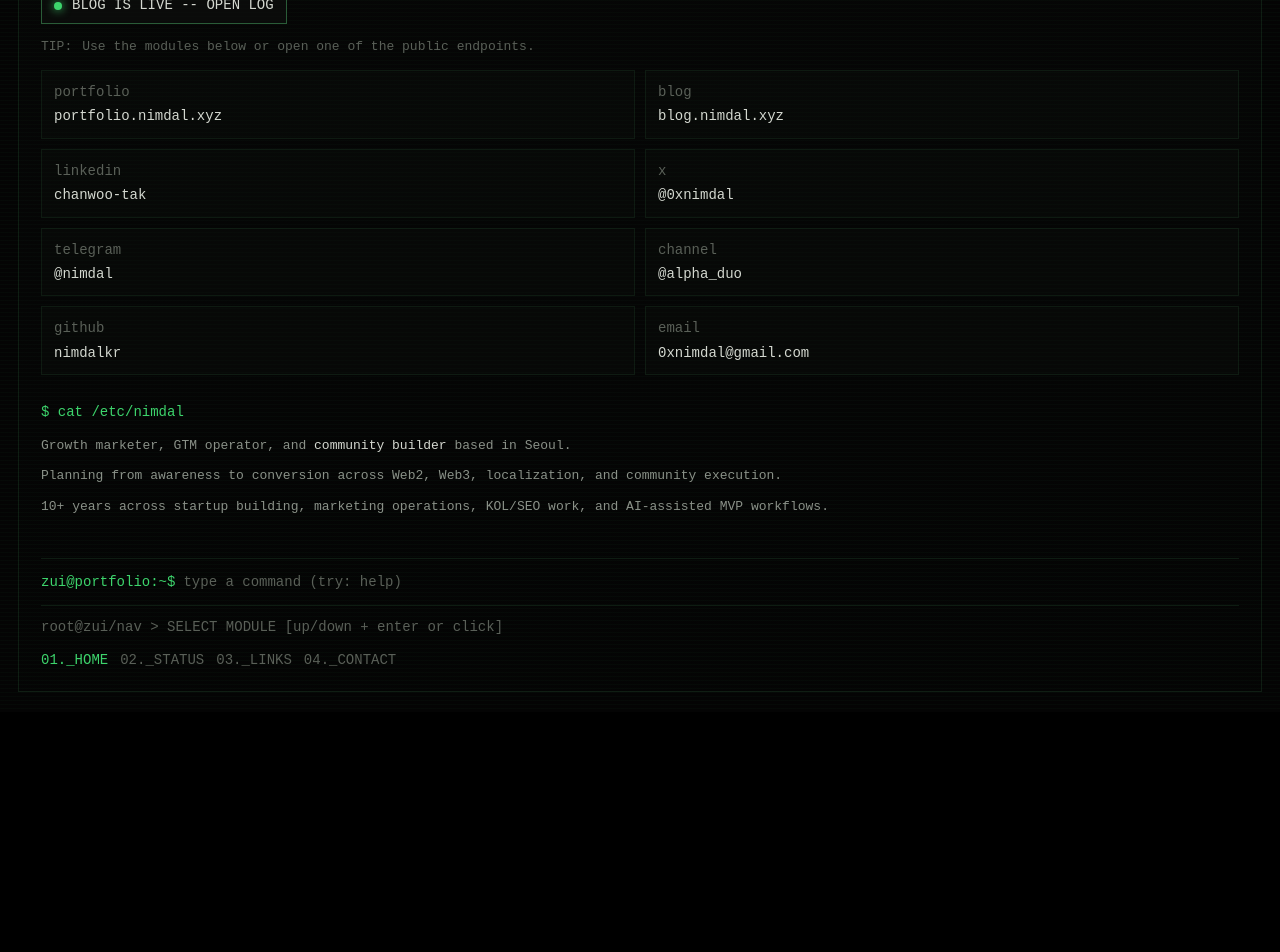
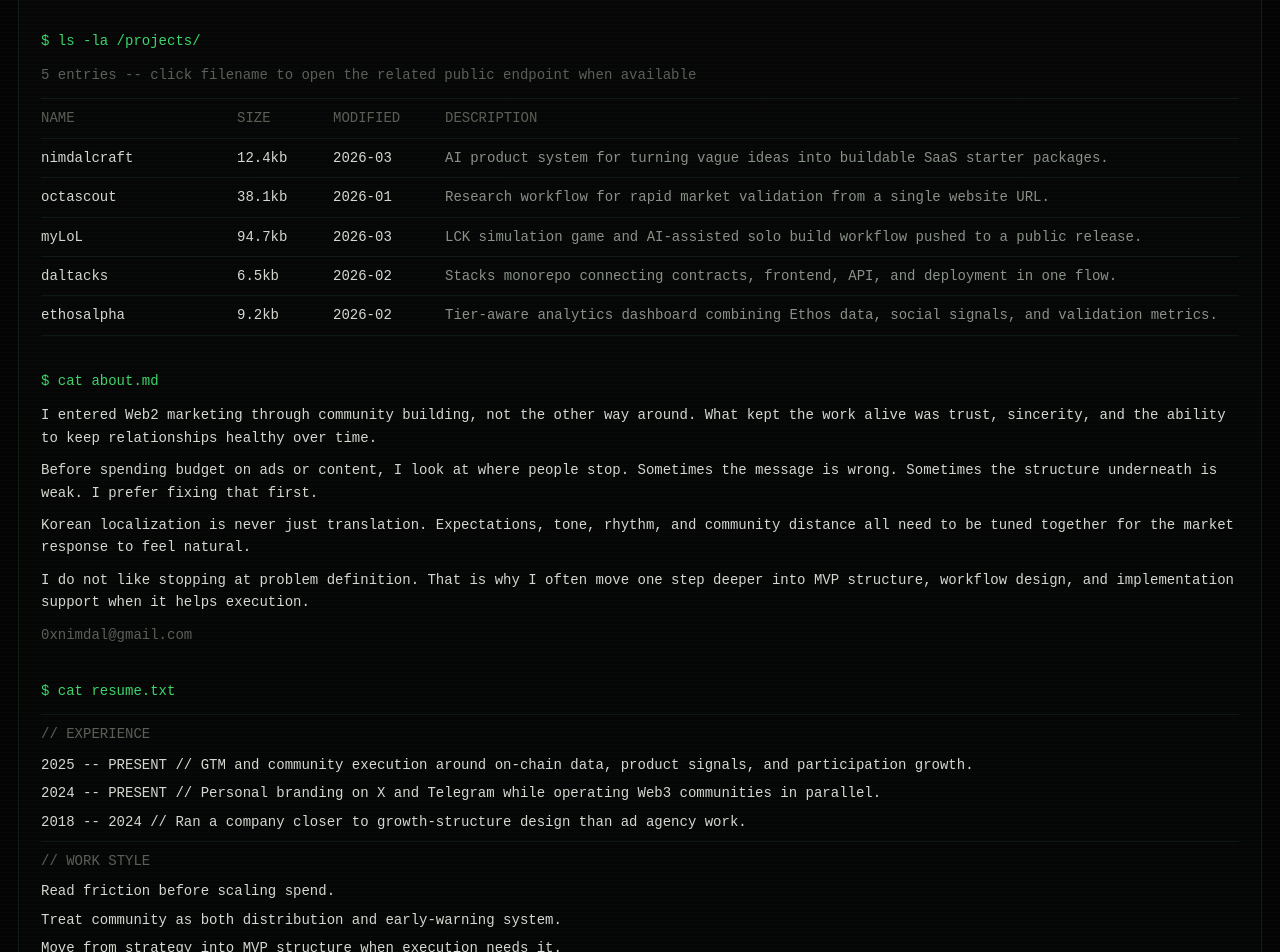
Before and after one commit to nimdalkr/nimdalxyz, a Next.js app: page / in a window 1280 px wide. Shown: the part 560-1512 px from the top of the page. Before the commit the page ends 1272 px from the top, so only its background shows below. Built offline with nearby package versions, Linux system fonts and the light colour scheme.

Commit message:
Add full home work about resume sections

```diff
--- a/app/globals.css
+++ b/app/globals.css
@@ -5,17 +5,7 @@
   --font-size-xs: 13px;
   --font-size-sm: 14px;
   --line-height-base: 22.4px;
-  --space-1: 3px;
-  --space-2: 8px;
-  --space-3: 10px;
-  --space-4: 12px;
-  --space-5: 14px;
-  --space-6: 16px;
-  --space-7: 24px;
-  --space-8: 32px;
-  --space-9: 44px;
   --surface-page: #000000;
-  --surface-muted: #0f1210;
   --surface-panel: #0b0e0c;
   --surface-input: #090b09;
   --text-primary: #d4d8d0;
@@ -25,11 +15,7 @@
   --border-muted: #2a5c38;
   --border-strong: #5a6058;
   --focus-ring: rgba(61, 212, 108, 0.45);
-  --motion-instant: 100ms;
   --motion-fast: 150ms;
-  --motion-normal: 1350ms;
-  --motion-slow: 1800ms;
-  --motion-ease: cubic-bezier(0.36, 0.05, 0.26, 1);
 }
 
 * {
@@ -65,7 +51,7 @@ a {
   color: inherit;
   text-decoration: none;
   transition:
-    color var(--motion-instant) ease-in-out,
+    color var(--motion-fast) ease-in-out,
     border-color var(--motion-fast) ease-in-out,
     background var(--motion-fast) ease-in-out;
 }
@@ -95,9 +81,7 @@ input:focus-visible {
   display: grid;
   min-height: calc(100vh - 40px);
   border: 1px solid rgba(42, 92, 56, 0.28);
-  background:
-    linear-gradient(180deg, rgba(15, 18, 16, 0.22) 0%, rgba(15, 18, 16, 0.08) 100%);
-  animation: fi var(--motion-fast) ease-in-out both;
+  background: linear-gradient(180deg, rgba(15, 18, 16, 0.22) 0%, rgba(15, 18, 16, 0.08) 100%);
 }
 
 .runtime-strip {
@@ -130,9 +114,12 @@ input:focus-visible {
 
 .runtime-label,
 .status-key,
+.helper-copy,
 .module-prefix,
-.tip-row,
-.endpoint-name {
+.endpoint-name,
+.project-head,
+.resume-title,
+.about-signoff {
   color: var(--text-muted);
 }
 
@@ -149,17 +136,17 @@ input:focus-visible {
 .prompt-line,
 .signal-dot,
 .command-prompt,
-.module-link.is-active,
-.endpoint-link:hover .endpoint-value,
-.endpoint-link:focus-visible .endpoint-value {
+.project-name-link,
+.module-link:hover,
+.module-link:focus-visible {
   color: var(--text-accent);
 }
 
 .terminal-body {
   display: grid;
   align-content: start;
-  gap: 26px;
-  padding: 18px 22px 26px;
+  gap: 34px;
+  padding: 18px 22px 32px;
 }
 
 .terminal-block {
@@ -177,8 +164,7 @@ input:focus-visible {
 }
 
 .prompt-line,
-.identity-name,
-.hero-command {
+.identity-name {
   margin: 0;
 }
 
@@ -226,7 +212,7 @@ input:focus-visible {
   color: var(--text-primary);
 }
 
-.terminal-copy p {
+.rich-copy p {
   margin: 0;
 }
 
@@ -234,7 +220,8 @@ input:focus-visible {
   margin-top: 10px;
 }
 
-.status-table {
+.status-table,
+.resume-shell {
   display: grid;
   gap: 8px;
 }
@@ -243,11 +230,6 @@ input:focus-visible {
   display: grid;
   grid-template-columns: 96px minmax(0, 1fr);
   gap: 16px;
-}
-
-.status-value,
-.endpoint-value {
-  color: var(--text-primary);
 }
 
 .signal-badge {
@@ -275,10 +257,48 @@ input:focus-visible {
   box-shadow: 0 0 10px currentColor;
 }
 
-.tip-row {
-  display: flex;
-  gap: 10px;
-  font-size: 13px;
+.project-table {
+  display: grid;
+  border-top: 1px solid rgba(42, 92, 56, 0.28);
+}
+
+.project-head,
+.project-row {
+  display: grid;
+  grid-template-columns: 180px 80px 96px minmax(0, 1fr);
+  gap: 16px;
+  padding: 8px 0;
+  border-bottom: 1px solid rgba(42, 92, 56, 0.22);
+}
+
+.project-name {
+  color: var(--text-primary);
+}
+
+.project-description {
+  color: var(--text-secondary);
+}
+
+.resume-section {
+  display: grid;
+  gap: 8px;
+}
+
+.resume-title {
+  margin: 0;
+  padding-top: 8px;
+  border-top: 1px solid rgba(42, 92, 56, 0.22);
+}
+
+.resume-lines {
+  display: grid;
+  gap: 6px;
+}
+
+.resume-line,
+.helper-copy,
+.about-signoff {
+  margin: 0;
 }
 
 .link-cloud {
@@ -300,6 +320,10 @@ input:focus-visible {
 .endpoint-link:focus-visible {
   border-color: var(--border-muted);
   background: rgba(15, 18, 16, 0.52);
+}
+
+.endpoint-value {
+  color: var(--text-primary);
 }
 
 .terminal-footer {
@@ -344,25 +368,18 @@ input:focus-visible {
 .module-nav {
   display: flex;
   flex-wrap: wrap;
-  gap: 12px;
+  gap: 18px;
 }
 
 .module-link {
-  padding: 2px 0;
   color: var(--text-muted);
 }
 
-.module-link:hover,
-.module-link:focus-visible {
-  color: var(--text-primary);
-}
-
-@keyframes fi {
-  from {
-    opacity: 0;
-  }
-  to {
-    opacity: 1;
+@media (max-width: 900px) {
+  .project-head,
+  .project-row {
+    grid-template-columns: 1fr;
+    gap: 6px;
   }
 }
 
@@ -399,16 +416,10 @@ input:focus-visible {
     font-size: 8.6px;
   }
 
-  .identity-shell {
-    grid-template-columns: 1fr;
-  }
-
+  .identity-shell,
+  .status-row,
+  .command-row,
   .link-cloud {
-    grid-template-columns: 1fr;
-  }
-
-  .status-row,
-  .command-row {
     grid-template-columns: 1fr;
   }
 }
--- a/components/terminal-shell.tsx
+++ b/components/terminal-shell.tsx
@@ -9,9 +9,9 @@ type TerminalShellProps = {
 
 const moduleLinks = [
   { id: "home", label: "01._HOME" },
-  { id: "status", label: "02._STATUS" },
-  { id: "links", label: "03._LINKS" },
-  { id: "contact", label: "04._CONTACT" }
+  { id: "work", label: "02._WORK" },
+  { id: "about", label: "03._ABOUT" },
+  { id: "resume", label: "04._RESUME" }
 ];
 
 const runtimeInfo = [
@@ -21,21 +21,21 @@ const runtimeInfo = [
 ];
 
 const runtimeMeta = [
-  { label: "UPTIME", value: "2163d 17:15" },
+  { label: "UPTIME", value: "2163d 17:22" },
   { label: "TERMINAL", value: "TTY0" },
   { label: "STATUS", value: "200", accent: true }
+];
+
+const summaryLines = [
+  "Growth marketer, GTM operator, and community builder working from Seoul.",
+  "10+ years spanning startup building, marketing operations, localization, KOL, and Web3 onboarding.",
+  "Currently building AI-assisted workflows and product-shaped growth systems."
 ];
 
 const focusRows = [
   { key: "LOCATION", value: "SEOUL -- KOREA" },
   { key: "FOCUS", value: "Growth / GTM / Community / AI Workflow Build" },
   { key: "CONTACT", value: "0xnimdal@gmail.com" }
-];
-
-const summaryLines = [
-  "Growth marketer, GTM operator, and community builder working from Seoul.",
-  "10+ years spanning startup building, marketing operations, localization, KOL, and Web3 onboarding.",
-  "Currently building AI-assisted workflows and product-shaped growth systems."
 ];
 
 export function TerminalShell({ intro }: TerminalShellProps) {
@@ -99,9 +99,7 @@ export function TerminalShell({ intro }: TerminalShellProps) {
               ))}
             </div>
           </div>
-        </section>
 
-        <section id="status" className="terminal-block">
           <p className="prompt-line">$ cat status.txt</p>
           <div className="status-table" role="table" aria-label="Profile status table">
             {focusRows.map((row) => (
@@ -115,9 +113,7 @@ export function TerminalShell({ intro }: TerminalShellProps) {
               </div>
             ))}
           </div>
-        </section>
 
-        <section id="links" className="terminal-block">
           <a
             className="signal-badge"
             href="https://blog.nimdal.xyz"
@@ -127,12 +123,82 @@ export function TerminalShell({ intro }: TerminalShellProps) {
             <span className="signal-dot" aria-hidden="true" />
             BLOG IS LIVE -- OPEN LOG
           </a>
+        </section>
 
-          <div className="tip-row">
-            <span>TIP:</span>
-            <span>Use the modules below or open one of the public endpoints.</span>
+        <section id="work" className="terminal-block">
+          <p className="prompt-line">$ ls -la /projects/</p>
+          <p className="helper-copy">
+            {profileContent.projects.length} entries -- click filename to open the related public endpoint when available
+          </p>
+
+          <div className="project-table" role="table" aria-label="Project list">
+            <div className="project-head" role="row">
+              <span role="columnheader">NAME</span>
+              <span role="columnheader">SIZE</span>
+              <span role="columnheader">MODIFIED</span>
+              <span role="columnheader">DESCRIPTION</span>
+            </div>
+            {profileContent.projects.map((project) => {
+              const mappedLink = profileContent.links.find((link) => link.label === project.name.toLowerCase());
+
+              return (
+                <div key={project.name} className="project-row" role="row">
+                  {mappedLink ? (
+                    <a
+                      href={mappedLink.href}
+                      className="project-name project-name-link"
+                      target={mappedLink.external ? "_blank" : undefined}
+                      rel={mappedLink.external ? "noreferrer" : undefined}
+                      role="cell"
+                    >
+                      {project.name}
+                    </a>
+                  ) : (
+                    <span className="project-name" role="cell">
+                      {project.name}
+                    </span>
+                  )}
+                  <span role="cell">{project.size}</span>
+                  <span role="cell">{project.modified}</span>
+                  <span className="project-description" role="cell">
+                    {project.description}
+                  </span>
+                </div>
+              );
+            })}
           </div>
+        </section>
 
+        <section id="about" className="terminal-block">
+          <p className="prompt-line">$ cat about.md</p>
+          <div className="terminal-copy rich-copy">
+            {profileContent.aboutParagraphs.map((paragraph) => (
+              <p key={paragraph}>{paragraph}</p>
+            ))}
+            <p className="about-signoff">0xnimdal@gmail.com</p>
+          </div>
+        </section>
+
+        <section id="resume" className="terminal-block">
+          <p className="prompt-line">$ cat resume.txt</p>
+          <div className="resume-shell">
+            {profileContent.resumeSections.map((section) => (
+              <div key={section.title} className="resume-section">
+                <p className="resume-title">// {section.title}</p>
+                <div className="resume-lines">
+                  {section.lines.map((line) => (
+                    <p key={line} className="resume-line">
+                      {line}
+                    </p>
+                  ))}
+                </div>
+              </div>
+            ))}
+          </div>
+        </section>
+
+        <section className="terminal-block">
+          <p className="prompt-line">$ ls ~/links</p>
           <div className="link-cloud">
             {profileContent.links.map((link) => (
               <a
@@ -149,8 +215,8 @@ export function TerminalShell({ intro }: TerminalShellProps) {
           </div>
         </section>
 
-        <section id="contact" className="terminal-block terminal-copy-block">
-          <p className="prompt-line">$ cat /etc/nimdal</p>
+        <section className="terminal-block terminal-copy-block">
+          <p className="prompt-line">$ {profileContent.introCommand}</p>
           <div className="terminal-copy rich-copy">{intro}</div>
         </section>
       </div>
@@ -170,11 +236,11 @@ export function TerminalShell({ intro }: TerminalShellProps) {
         <div className="module-row">
           <span className="module-prefix">root@zui/nav &gt; SELECT MODULE [up/down + enter or click]</span>
           <nav className="module-nav" aria-label="Bottom module navigation">
-            {moduleLinks.map((item, index) => (
+            {moduleLinks.map((item) => (
               <a
                 key={item.id}
                 href={`#${item.id}`}
-                className={`module-link${index === 0 ? " is-active" : ""}`}
+                className="module-link"
               >
                 {item.label}
               </a>
--- a/data/profile.ts
+++ b/data/profile.ts
@@ -6,6 +6,18 @@ export type ProfileLink = {
   href: string;
   displayText: string;
   external: boolean;
+};
+
+export type ProjectEntry = {
+  name: string;
+  size: string;
+  modified: string;
+  description: string;
+};
+
+export type ResumeSection = {
+  title: string;
+  lines: string[];
 };
 
 export type ProfileContent = {
@@ -20,6 +32,9 @@ export type ProfileContent = {
   avatarFallback: string;
   avatarSrc?: string;
   links: ProfileLink[];
+  projects: ProjectEntry[];
+  aboutParagraphs: string[];
+  resumeSections: ResumeSection[];
 };
 
 export const profileContent: ProfileContent = {
@@ -90,5 +105,69 @@ export const profileContent: ProfileContent = {
       displayText: "0xnimdal@gmail.com",
       external: false
     }
+  ],
+  projects: [
+    {
+      name: "nimdalcraft",
+      size: "12.4kb",
+      modified: "2026-03",
+      description: "AI product system for turning vague ideas into buildable SaaS starter packages."
+    },
+    {
+      name: "octascout",
+      size: "38.1kb",
+      modified: "2026-01",
+      description: "Research workflow for rapid market validation from a single website URL."
+    },
+    {
+      name: "myLoL",
+      size: "94.7kb",
+      modified: "2026-03",
+      description: "LCK simulation game and AI-assisted solo build workflow pushed to a public release."
+    },
+    {
+      name: "daltacks",
+      size: "6.5kb",
+      modified: "2026-02",
+      description: "Stacks monorepo connecting contracts, frontend, API, and deployment in one flow."
+    },
+    {
+      name: "ethosalpha",
+      size: "9.2kb",
+      modified: "2026-02",
+      description: "Tier-aware analytics dashboard combining Ethos data, social signals, and validation metrics."
+    }
+  ],
+  aboutParagraphs: [
+    "I entered Web2 marketing through community building, not the other way around. What kept the work alive was trust, sincerity, and the ability to keep relationships healthy over time.",
+    "Before spending budget on ads or content, I look at where people stop. Sometimes the message is wrong. Sometimes the structure underneath is weak. I prefer fixing that first.",
+    "Korean localization is never just translation. Expectations, tone, rhythm, and community distance all need to be tuned together for the market response to feel natural.",
+    "I do not like stopping at problem definition. That is why I often move one step deeper into MVP structure, workflow design, and implementation support when it helps execution."
+  ],
+  resumeSections: [
+    {
+      title: "EXPERIENCE",
+      lines: [
+        "2025 -- PRESENT // GTM and community execution around on-chain data, product signals, and participation growth.",
+        "2024 -- PRESENT // Personal branding on X and Telegram while operating Web3 communities in parallel.",
+        "2018 -- 2024 // Ran a company closer to growth-structure design than ad agency work."
+      ]
+    },
+    {
+      title: "WORK STYLE",
+      lines: [
+        "Read friction before scaling spend.",
+        "Treat community as both distribution and early-warning system.",
+        "Move from strategy into MVP structure when execution needs it."
+      ]
+    },
+    {
+      title: "STACK",
+      lines: [
+        "Growth / GTM / Localization / KOL / Community Ops",
+        "Next.js / TypeScript / Node.js / PostgreSQL",
+        "Codex / Claude Code / Cursor / Gemini / GA4 / Notion"
+      ]
+    }
   ]
 };
```
